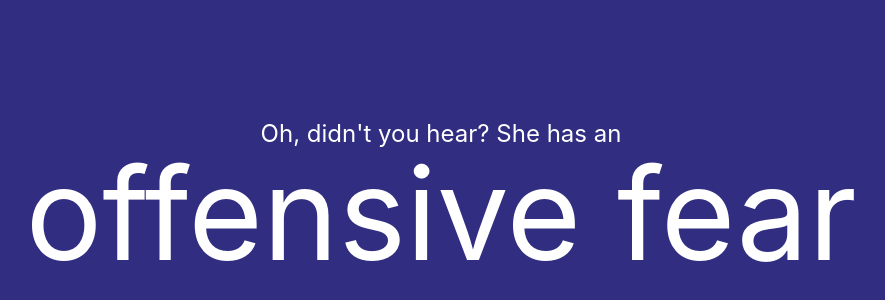
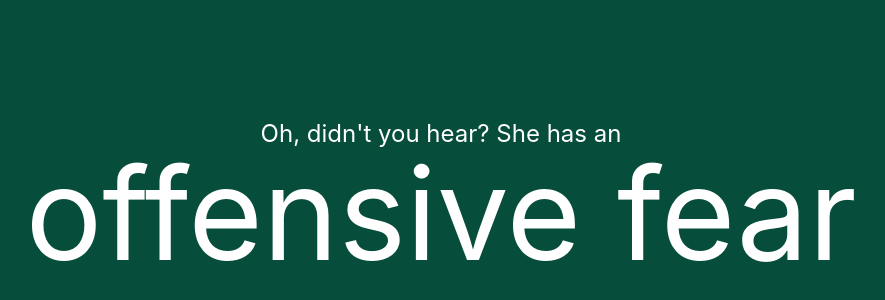
Before and after one commit to EmilyBonar/adjective-noun, a React (Create React App) app: page / in a window 1280 px wide. Shown: the part 202-502 px from the top of the page, without its empty margins (199-1084 px from the left). Built offline with nearby package versions, Linux system fonts and the light colour scheme.

Commit message:
Random background

```diff
--- a/src/App.js
+++ b/src/App.js
@@ -4,16 +4,29 @@ import { nounList, adjectiveList } from "./data.js";
 function App() {
 	const [adjective, setAdjective] = useState("");
 	const [noun, setNoun] = useState("");
-
+	const [backgroundColor, setBackgroundColor] = useState("indigo");
+	const colorList = [
+		"gray",
+		"red",
+		"yellow",
+		"green",
+		"blue",
+		"indigo",
+		"purple",
+		"pink",
+	];
 	useEffect(() => {
 		setAdjective(
 			adjectiveList[Math.floor(Math.random() * adjectiveList.length)],
 		);
 		setNoun(nounList[Math.floor(Math.random() * nounList.length)]);
+		setBackgroundColor(colorList[Math.floor(Math.random() * colorList.length)]);
 	}, []);
 
 	return (
-		<div className="absolute flex w-full h-full text-center text-white bg-indigo-900">
+		<div
+			className={`absolute flex w-full h-full text-center text-white bg-${backgroundColor}-900`}
+		>
 			<div className="w-5/6 m-auto">
 				<div className="text-2xl">
 					Oh, didn't you hear? She has a
```
Also changed, not shown: 1 other file (tests, documents, lock files or other folders).
